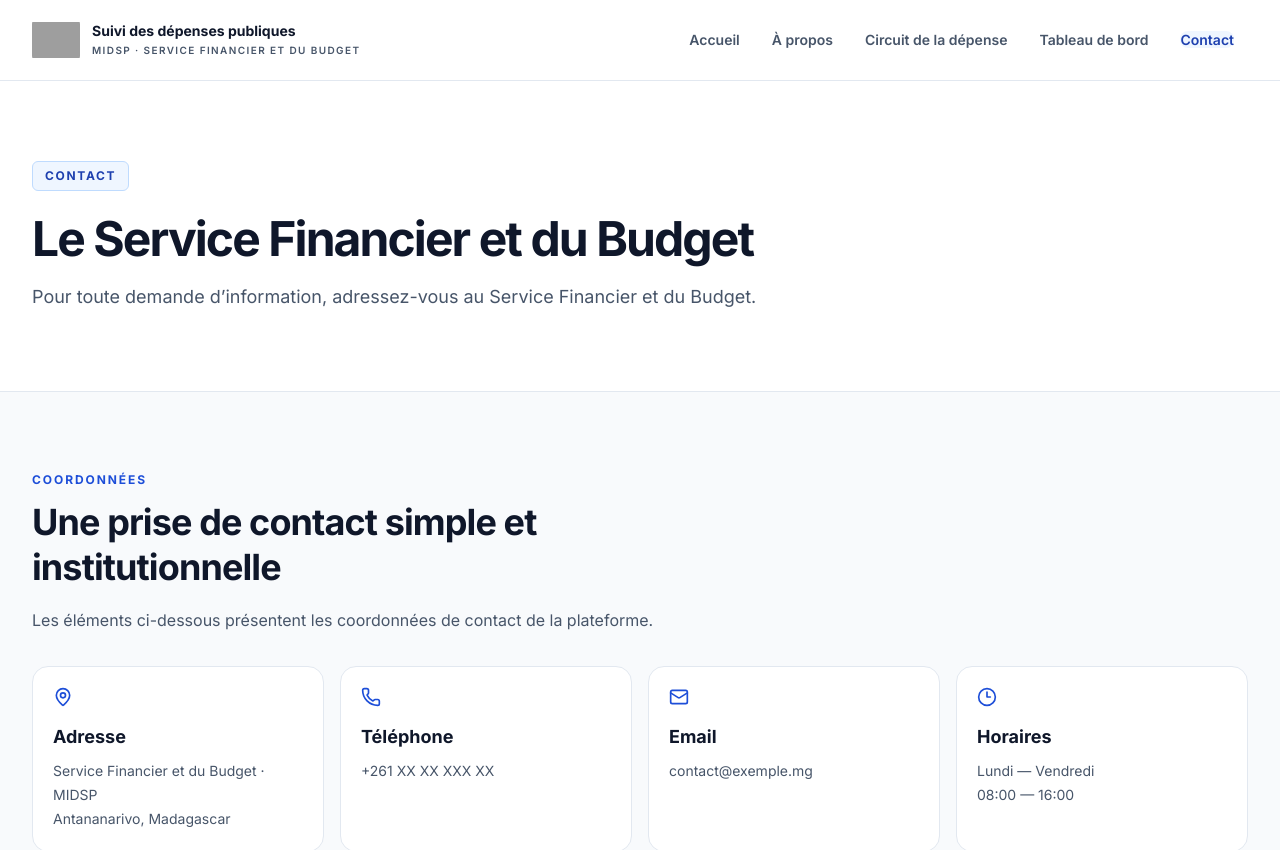
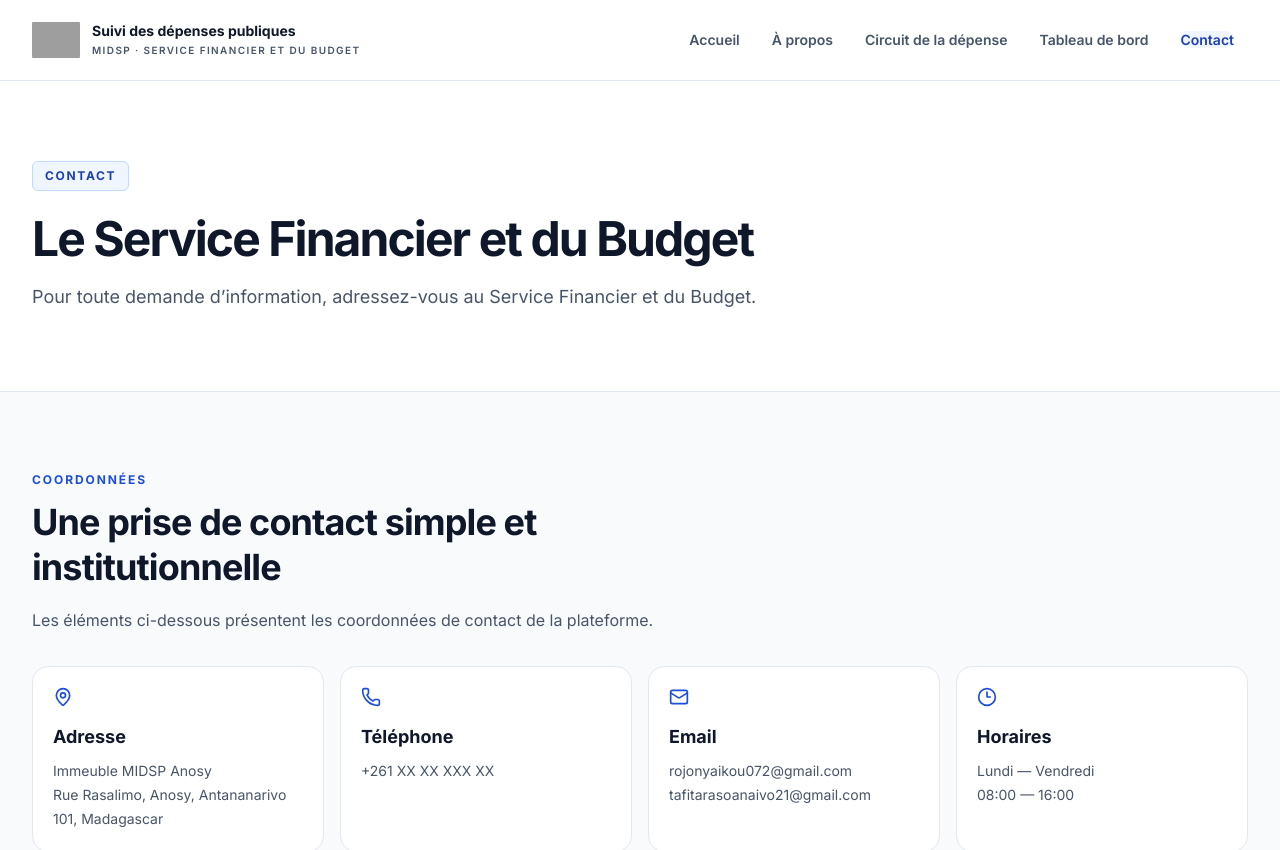
Before and after one commit to AinaTino/plateforme, a React (Vite) app: page /contact in a window 1280 px wide. Shown: the top 850 px of the page. Built offline with nearby package versions, Linux system fonts and the light colour scheme; grey boxes are pictures that could not be loaded.

Commit message:
Update contact informations

```diff
--- a/src/pages/Contact.tsx
+++ b/src/pages/Contact.tsx
@@ -10,7 +10,7 @@ const contactCards = [
   {
     icon: MapPin,
     title: "Adresse",
-    text: "Service Financier et du Budget · MIDSP\nAntananarivo, Madagascar",
+    text: "Immeuble MIDSP Anosy\nRue Rasalimo, Anosy, Antananarivo 101, Madagascar",
   },
   {
     icon: Phone,
@@ -20,7 +20,7 @@ const contactCards = [
   {
     icon: Mail,
     title: "Email",
-    text: "contact@exemple.mg",
+    text: "rojonyaikou072@gmail.com\ntafitarasoanaivo21@gmail.com",
   },
   {
     icon: Clock3,
```
